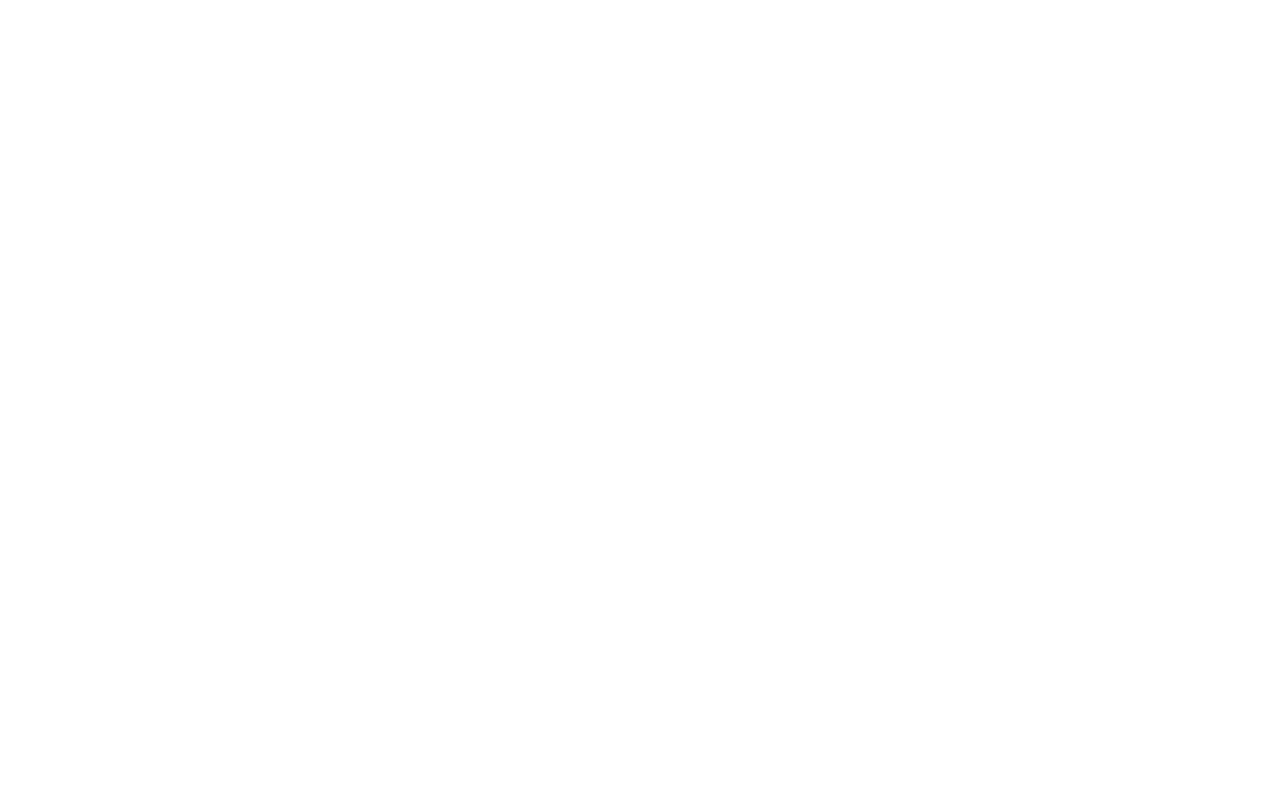
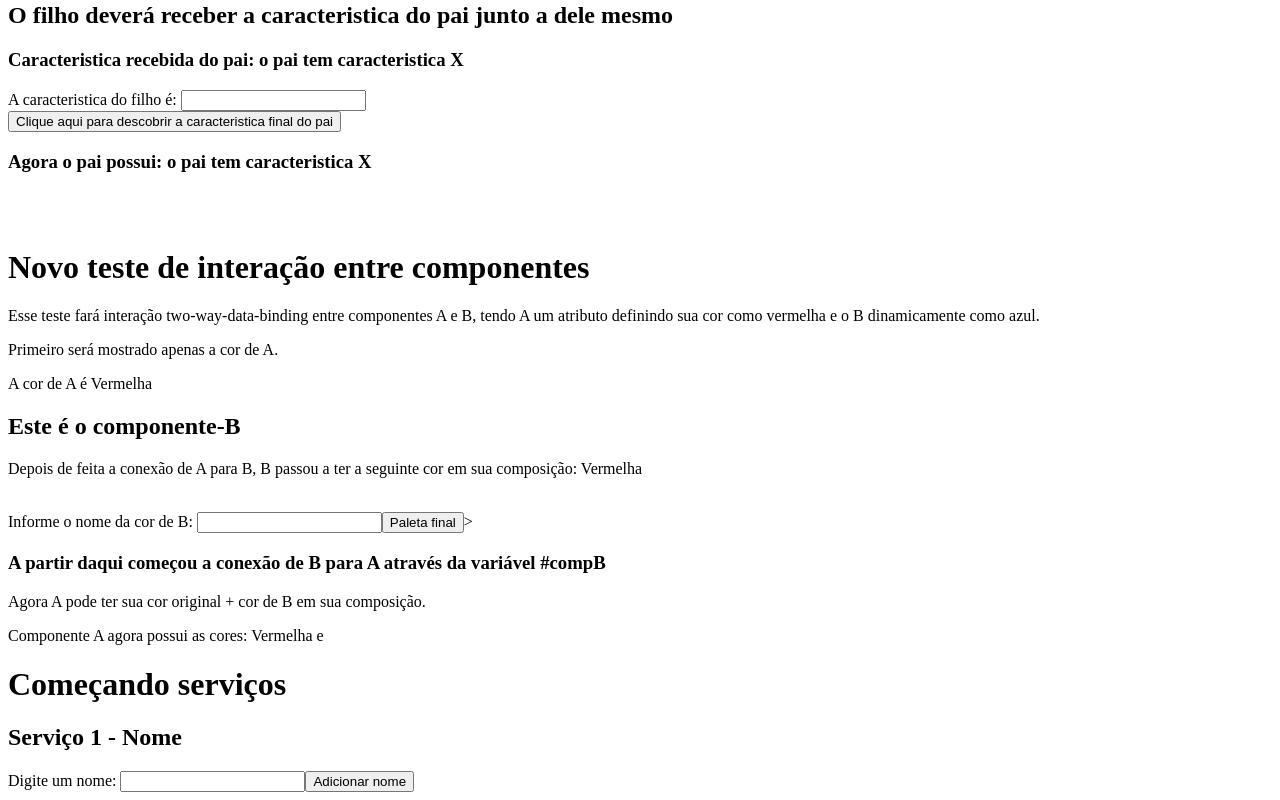
Before and after one commit to MatheusMGuerra/AngularCap, an Angular app in the folder fundamentos/: page / in a window 1280 px wide. Shown: the part 1264-2064 px from the top of the page. Before the commit the page ends 800 px from the top, so only its background shows below. Built offline with nearby package versions, Linux system fonts and the light colour scheme.

Commit message:
inicio do estudo sobre serviços

```diff
--- a/fundamentos/src/app/app.component.html
+++ b/fundamentos/src/app/app.component.html
@@ -9,3 +9,5 @@
 <br>
 <br>
 <app-componente-a></app-componente-a>
+<h1>Começando serviços</h1>
+<app-servico1></app-servico1>
--- a/fundamentos/src/app/app.module.ts
+++ b/fundamentos/src/app/app.module.ts
@@ -16,6 +16,7 @@ import { ComponentePaiComponent } from './componente-pai/componente-pai.componen
 import { ComponenteFilhoComponent } from './componente-filho/componente-filho.component';
 import { ComponenteAComponent } from './componente-a/componente-a.component';
 import { ComponenteBComponent } from './componente-b/componente-b.component';
+import { Servico1Component } from './servico1/servico1.component';
 
 @NgModule({
   declarations: [
@@ -31,7 +32,8 @@ import { ComponenteBComponent } from './componente-b/componente-b.component';
     ComponentePaiComponent,
     ComponenteFilhoComponent,
     ComponenteAComponent,
-    ComponenteBComponent
+    ComponenteBComponent,
+    Servico1Component
   ],
   imports: [
     BrowserModule,
--- a/fundamentos/src/app/componente-a/componente-a.component.html
+++ b/fundamentos/src/app/componente-a/componente-a.component.html
@@ -4,8 +4,8 @@
 <p>A cor de A é {{corDeA}}</p>
 <!--Primeiro adicionando a tag de componente-B aqui no html do componente-A
 Segundo: adicionando o atributo de A em B, ao mesmo tempo que é colocado o @input no atributo que B vai receber de A-->
-<!-- Para passar a cor de B para A, será criada na tag respectiva de B dentro desse arquivo html de A, uma variável que irá acessar os atributos de B-->
-<app-componente-b [corDeA]="corDeA" #compB (mostrarPaleta)="definirPaleta(&event)"></app-componente-b>>
+<!-- Para passar a cor de B para A, será criada na tag respectiva de B dentro desse arquivo html de A, uma variável de template que irá acessar os atributos de B (compB)-->
+<app-componente-b [corDeA]="corDeA" #compB (mostrarPaleta)="definirPaleta($event)"></app-componente-b>>
 <!--Depois de criado o método em componente-A.ts, criado o evento em componente-B.ts, implementados dentro dos atributos da tag html de componente-B, partir para componente-B.html para implementar o botão que vai disparar tudo isso ao click-->
 <h3>A partir daqui começou a conexão de B para A através da variável #compB</h3>
 <p>Agora A pode ter sua cor original + cor de B em sua composição.</p>
--- a/fundamentos/src/app/componente-b/componente-b.component.html
+++ b/fundamentos/src/app/componente-b/componente-b.component.html
@@ -5,4 +5,4 @@
 <!--Após criado o input da cor de B, aplicar two=way-data-binding através de ngModel para que B tenha seu atributo preenchido dinamicamente com algum valor, valor esse que já será passado para A pela conexão feita anteriormente em componete-A.html
 Agora seguir para componete-A.ts para acompanhar a criação do método que resultará em um alert com as duas cores de A ao clicar no botão-->
 <!--Abaixo agora será feita a implementação do botão final-->
-<button type="button" (click)="mostrarPaleta.emit(corDeA + ' ' + corDeB)">Paleta final</button>
+<button type="button" (click)="mostrarPaleta.emit(corDeA + ' e ' + corDeB)">Paleta final</button>
--- a/fundamentos/src/app/renderizar-li/renderizar-li.component.html
+++ b/fundamentos/src/app/renderizar-li/renderizar-li.component.html
@@ -1,6 +1,6 @@
 <h2>Lojinha de celulares</h2>
 <ul>
-    <!--Dentro da tag li, através do * seguido de "ng", pode ser colocado algumas coisas de programação, como if, for e etc. Nesse caso será colocado um forEach que irá percorrer o array de celulares-->
+    <!--Dentro da tag li, através do * seguido de "ng", pode ser colocado algumas coisas de programação, como if, for e etc, essas são as directives nativas. Nesse caso será colocado um forEach que irá percorrer o array de celulares-->
     <li *ngFor="let elemento of celulares"><!--A partir daqui, o li já está recebendo os cada objeto dentro do array-->
         <strong>Modelo</strong>: {{elemento.nome}} <br>
         ID: {{elemento.id}} <br>
--- /dev/null
+++ b/fundamentos/src/app/servico1/servico1.component.html
@@ -0,0 +1,4 @@
+<h2>Serviço 1 - Nome</h2>
+<label for="nome">Digite um nome: </label>
+<input type="text" id="nome" [(ngModel)]="nome">
+<button (click)="addNome">Adicionar nome</button>
--- /dev/null
+++ b/fundamentos/src/app/servico1/servico1.component.ts
@@ -0,0 +1,13 @@
+import { Component } from '@angular/core';
+
+@Component({
+  selector: 'app-servico1',
+  templateUrl: './servico1.component.html',
+  styleUrls: ['./servico1.component.css']
+})
+export class Servico1Component {
+  nome: string = ''
+  addNome(){
+    alert(`${this.nome} foi adicionado.`)
+  }
+}
```
Also changed, not shown: fundamentos/src/app/logger.service.ts (added, +14 -0 lines), fundamentos/src/app/servico1/servico1.component.css (added), 2 other files (tests, documents, lock files or other folders).
